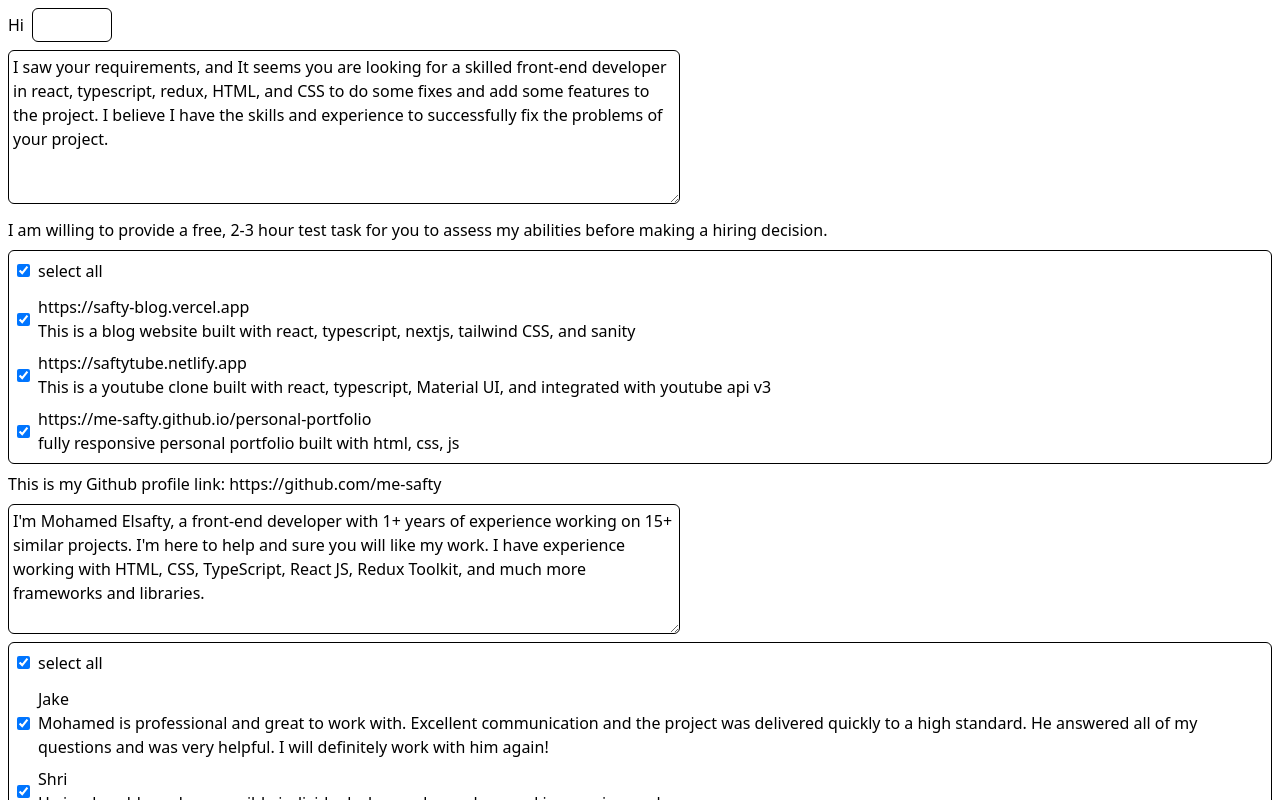
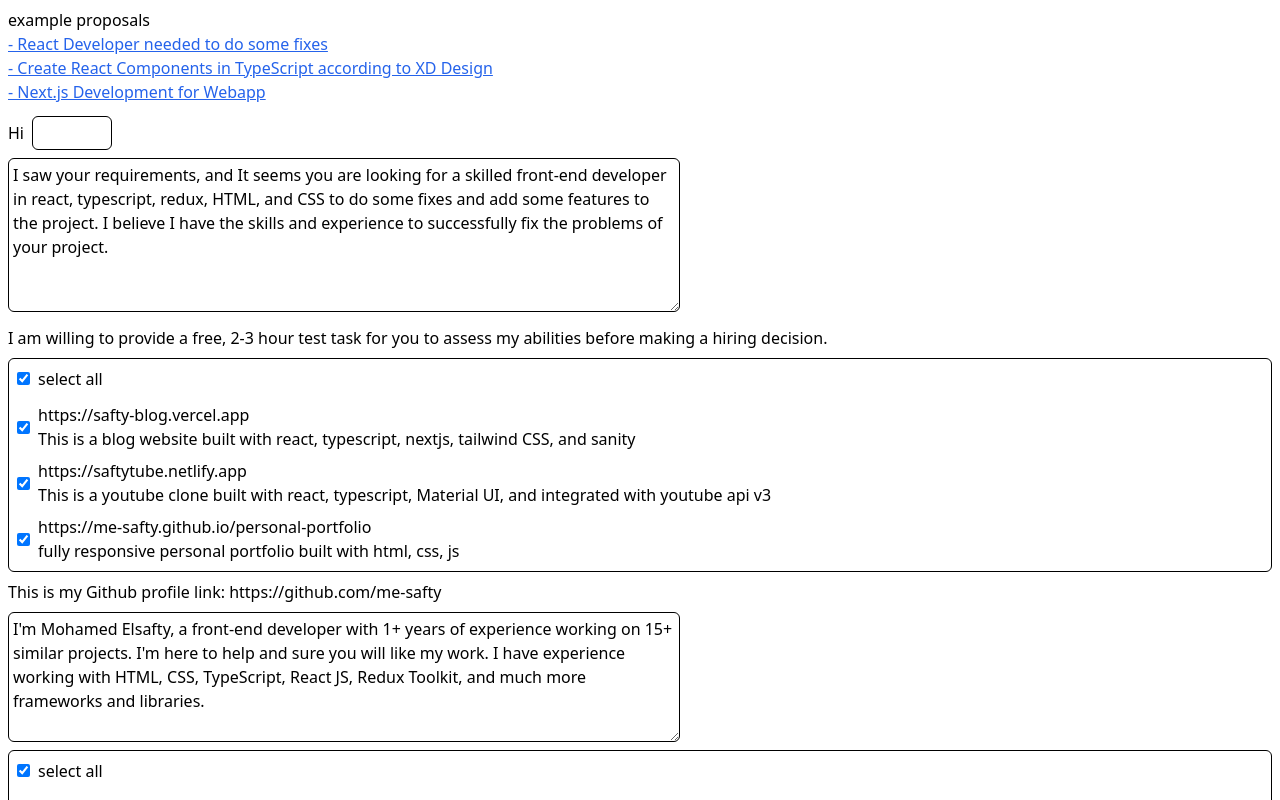
Before and after one commit to me-safty/create-proposal, a React (Vite) app: page / in a window 1280 px wide. Shown: the top 800 px of the page. Built offline with nearby package versions, Linux system fonts and the light colour scheme.

Commit message:
add example proposals

```diff
--- a/src/App.tsx
+++ b/src/App.tsx
@@ -24,6 +24,38 @@ function App() {
 
   return (
     <main className="m-2">
+      <section className="mb-3">
+        <p>example proposals</p>
+        <ul>
+          <li>
+            <a
+              className=" underline text-blue-600"
+              target="_blanc"
+              href="https://www.upwork.com/ab/proposals/1699519990255427585?success"
+            >
+              - React Developer needed to do some fixes
+            </a>
+          </li>
+          <li>
+            <a
+              className=" underline text-blue-600"
+              target="_blanc"
+              href="https://www.upwork.com/ab/proposals/1568144192984461313"
+            >
+              - Create React Components in TypeScript according to XD Design
+            </a>
+          </li>
+          <li>
+            <a
+              className=" underline text-blue-600"
+              target="_blanc"
+              href="https://www.upwork.com/ab/proposals/1678450226320551937"
+            >
+              - Next.js Development for Webapp
+            </a>
+          </li>
+        </ul>
+      </section>
       <section>
         <div>
           <p className=" inline-block">Hi</p>
```
